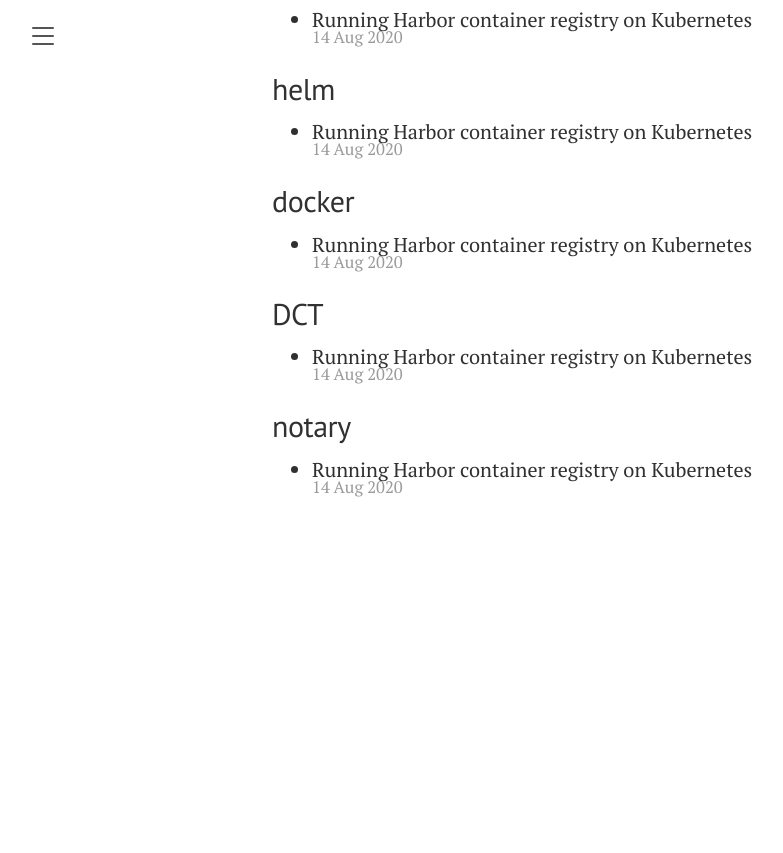
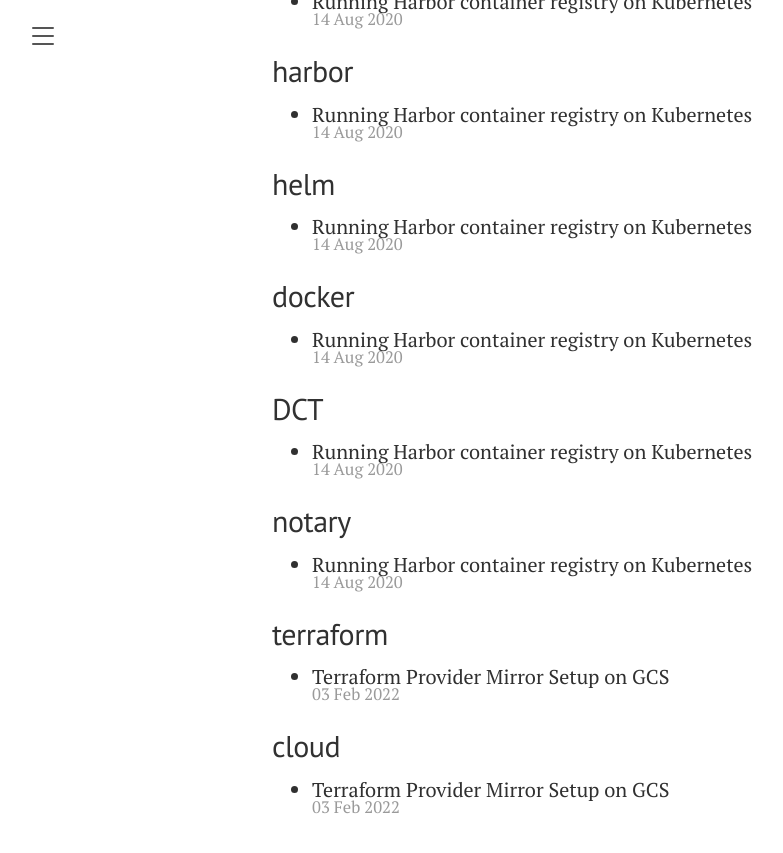
Before and after one commit to namitsaxena/namitsaxena.github.io, a Jekyll site: the page built from tags.html, in a window 1280 px wide and 900 px high, scrolled down 1262 px. Shown: the top 853 px of the window, without its empty margins (8-791 px from the left). Built offline with Jekyll 4.4.1, drawn with Linux system fonts in a browser that asks for light colours; nearby versions of some CDN libraries; before the commit the page ends 1842 px from its top, so only the background shows below that; some of the changed text lies outside the part shown.

Commit message:
adding meta data. fix minor errors

````diff
--- a/blog/_posts/2022-02-03-terraform-gcp-mirror.md
+++ b/blog/_posts/2022-02-03-terraform-gcp-mirror.md
@@ -1,3 +1,11 @@
+---
+layout: page
+title: Terraform Provider Mirror Setup on GCS
+categories: [tech, cloud]
+tags: [terraform, tech, cloud]
+comments: true
+---
+
 ## Terraform Provider Mirror Setup in Google Cloud Storage Bucket
 
 This document covers the basic steps for creating a terraform provider mirror in a Google GCS bucket.
@@ -17,11 +25,11 @@
      ```
    * Verify
      ```
-	| terraform providers
+	 | terraform providers
 
-	Providers required by configuration:
-	.
-	└── provider[registry.terraform.io/hashicorp/google]
+	 Providers required by configuration:
+	 .
+	 └── provider[registry.terraform.io/hashicorp/google]
      ```
 3. Now create a local mirror. The command below will copy all providers for the above module to this local directory mirror. See [command reference](https://www.terraform.io/cli/commands/providers/mirror)
    ```
@@ -94,7 +102,7 @@
 	2022-02-01T21:24:34.583-0600 [TRACE] Stdout is a terminal of width 239
 	2022-02-01T21:24:34.583-0600 [TRACE] Stderr is a terminal of width 239
 	2022-02-01T21:24:34.583-0600 [TRACE] Stdin is a terminal
-	2022-02-01T21:24:34.583-0600 [DEBUG] Attempting to open CLI config file: /Users/admin/Documents/docs/docs_misc/technical/code/github/terraform-tutorial/.terraformrctemp
+	2022-02-01T21:24:34.583-0600 [DEBUG] Attempting to open CLI config file: 	 /Users/admin/Documents/docs/docs_misc/technical/code/github/terraform-tutorial/.terraformrctemp
 	2022-02-01T21:24:34.583-0600 [INFO]  Loading CLI configuration from /Users/admin/Documents/docs/docs_misc/technical/code/github/terraform-tutorial/.terraformrctemp
 	2022-02-01T21:24:34.585-0600 [DEBUG] Not reading CLI config directory because config location is overridden by environment variable
 	2022-02-01T21:24:34.585-0600 [DEBUG] Explicit provider installation configuration is set
````
